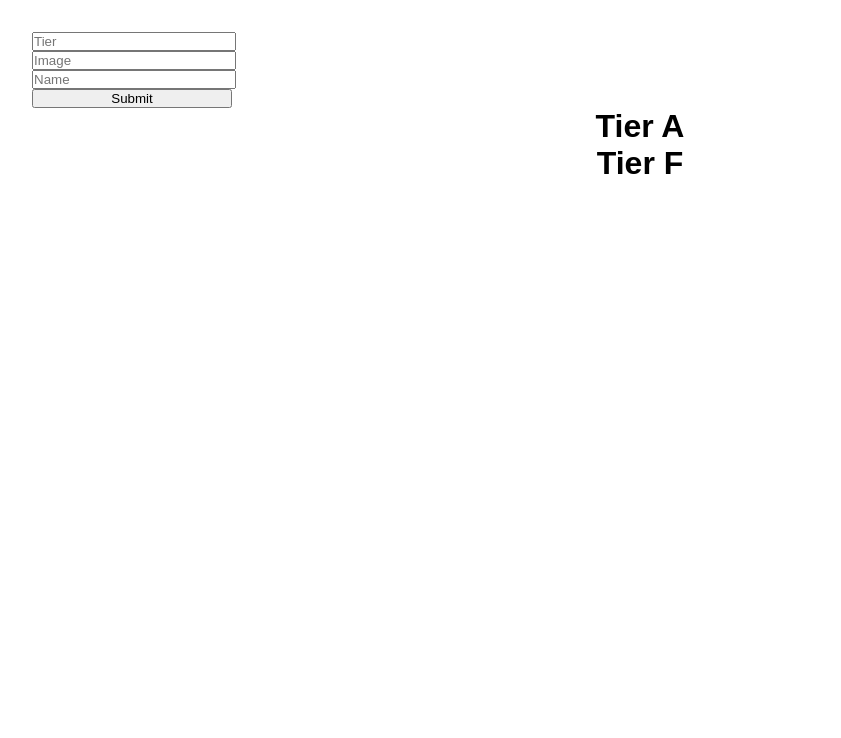
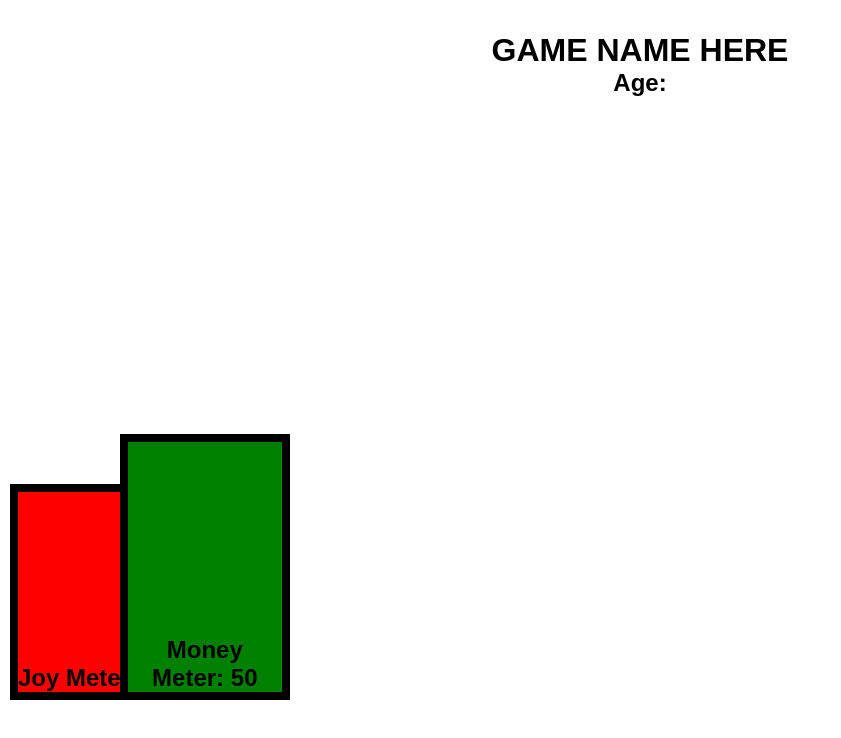
Before and after one commit to nothingbutash/HackCamp---LifeAndTaxes, a React (Vite) app: page / in a window 1280 px wide. Shown: the top 738 px of the page, without its empty margins (0-841 px from the left). Built offline with nearby package versions, Linux system fonts and the light colour scheme.

Commit message:
did moneymeter and jooymeter

```diff
--- a/src/App.jsx
+++ b/src/App.jsx
@@ -1,66 +1,30 @@
 import "./App.css";
-import Tier from "./components/Tier";
+import Meter from "./components/Meter";
 import { useState } from "react";
 
 function App() {
-  // const [counter, setCounter] = useState(0);
+  const startingJoy = 40
+  const startingMoney = 50
 
-  // States for our controlled inputs
-  const [tier, setTier] = useState("");
-  const [image, setImage] = useState("");
-  const [name, setName] = useState("");
+  const [joyLevel, setJoyLevel] = useState(startingJoy)
+  const [moneyLevel, setMoneyLevel] = useState(startingMoney)
 
-  // States for our data
-  const [aTierItems, setATierItems] = useState([]);
-  const [fTierItems, setFTierItems] = useState([]);
+  //Add the given amount to joyLevel
+  function addJoy(num) {
+    setJoyLevel(joyLevel + num)
+  }
 
-  function addToTier() {
-    if (tier == "A") {
-      // Set the aTierItems list to...
-      setATierItems(
-        // A new list equalling whatever it is now, plus this new object added to the back of the list
-        aTierItems.concat({
-          image: image,
-          name: name,
-        })
-      );
-    } else if (tier == "F") {
-      setFTierItems(
-        fTierItems.concat({
-          image: image,
-          name: name,
-        })
-      );
-    }
+  //Add the given amount to moneyLevel
+  function addMoney(num) {
+    setMoneyLevel(moneyLevel + num)
   }
 
   return (
     <div className="app">
-      {/* Default HTML-like input tags. Each tag is connected to and updates one state. */}
-      <input
-        type="text"
-        value={tier}
-        onChange={(e) => setTier(e.target.value)}
-        placeholder="Tier"
-      />
-      <input
-        type="text"
-        value={image}
-        onChange={(e) => setImage(e.target.value)}
-        placeholder="Image"
-      />
-      <input
-        type="text"
-        value={name}
-        onChange={(e) => setName(e.target.value)}
-        placeholder="Name"
-      />
-      {/* A button that calls the addToTier function when clicked */}
-      <button onClick={addToTier}>Submit</button>
-
-      {/* This calls Tier(tier, list) in components/Tier.jsx */}
-      <Tier tier="A" list={aTierItems} />
-      <Tier tier="F" list={fTierItems} />
+      <h1>GAME NAME HERE</h1>
+      <Meter type="Joy" value={joyLevel} colour="red" place={1} />
+      <Meter type="Money" value={moneyLevel} colour="green" place={2} />
+      <h2>Age: {}</h2>
     </div>
   );
 }
--- a/src/components/Item.css
+++ /dev/null
@@ -1,8 +0,0 @@
-.item {
-  width: 150px;
-  background-color: lightgray;
-}
-
-.logo {
-  width: 80px;
-}
--- a/src/components/Item.jsx
+++ /dev/null
@@ -1,18 +0,0 @@
-// From the folder this file is in (./) look for an Item.css file.
-import "./Item.css";
-
-// We define <Item /> by writing a function called Item
-function Item(props) {
-  // props = { image: "...", name: "..." } because we did <Item image="..." name="..." />
-  // Components can only return one thing. That's why we wrapped everything in a div.
-  return (
-    <div className="item">
-      <img src={props.image} className="logo" />
-      <h2>{props.name}</h2>
-    </div>
-  );
-}
-
-// "export": make this file import-able by other files
-// "default": Item is the most important export of this file
-export default Item;
--- /dev/null
+++ b/src/components/Meter.css
@@ -0,0 +1,8 @@
+.meter {
+    width: 12%;
+    border: 8px solid black;
+    display: flex;
+    align-items: flex-end;   /* push children to the bottom */
+    position: fixed;       /* lock to viewport */
+    bottom: 100px;          /* 10px above bottom of screen */
+}
--- /dev/null
+++ b/src/components/Meter.jsx
@@ -0,0 +1,16 @@
+import "./Meter.css";
+
+function Meter(props) {
+  return (
+    <div>
+      <div className="meter"
+        style={{ height: `${props.value * 5}px`,
+        backgroundColor: `${props.colour}`,
+        left: `${110 * props.place - 100}px` }}>
+        <h2>{props.type} Meter: {props.value}</h2>
+      </div>
+    </div>
+  );
+}
+
+export default Meter;
--- a/src/components/Tier.jsx
+++ /dev/null
@@ -1,18 +0,0 @@
-import Item from "./Item";
-
-function Tier(props) {
-  return (
-    <div>
-      <h1>Tier {props.tier}</h1>
-
-      {/* Turns a list of the JavaScript objects to a list of rendered components */}
-      {/* Go through the list and for each object, use the data to make an <Item/> */}
-      {props.list.map((item) => (
-        // This calls Item(name, image) in components/Item.jsx
-        <Item name={item.name} image={item.image} />
-      ))}
-    </div>
-  );
-}
-
-export default Tier;
```
